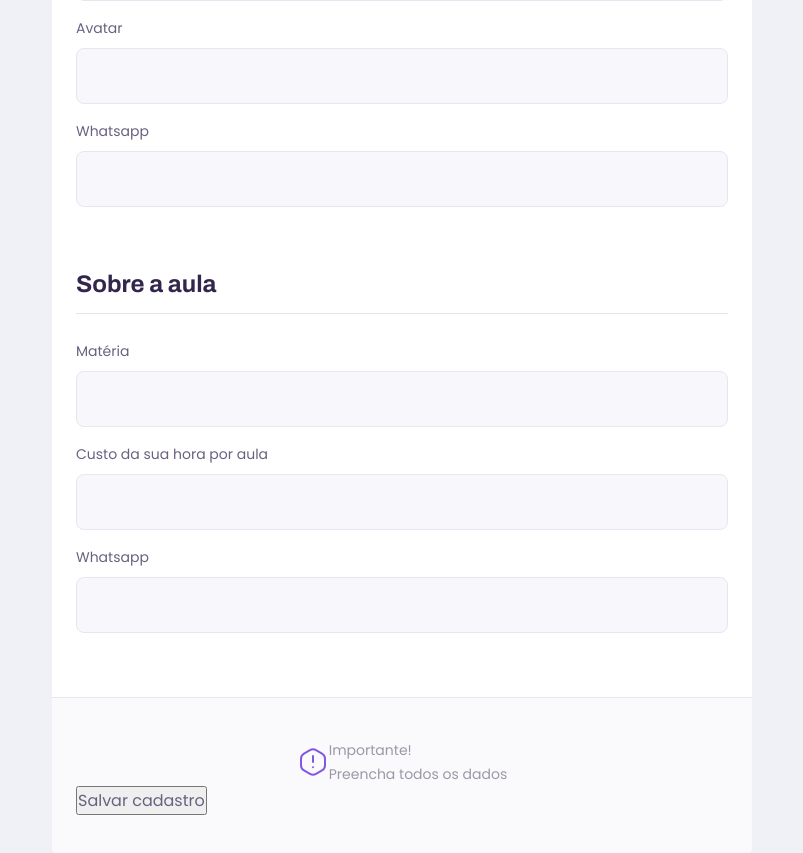
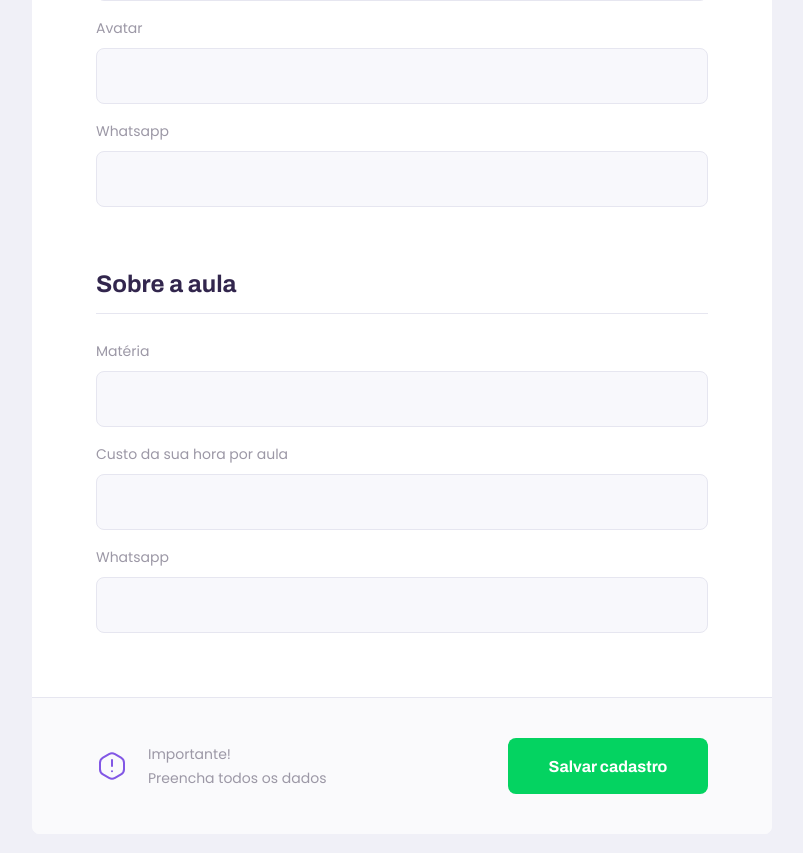
Before and after one commit to pleonardodp12/NLW2-projeto-proffy, a React (Create React App) app in the folder web/: page /give-classes in a window 1280 px wide. Shown: the part 527-1380 px from the top of the page, without its empty margins (238-1041 px from the left). Built offline with nearby package versions, Linux system fonts and the light colour scheme.

Commit message:
estilizacao do footer e media da pagina teacherForm

```diff
--- a/web/src/pages/TeacherForm/styles.css
+++ b/web/src/pages/TeacherForm/styles.css
@@ -38,6 +38,10 @@
   border-bottom: 1px solid var(--color-line-in-white);
 }
 
+#page-teacher-form main label {
+  color: var(--color-text-complement);
+}
+
 #page-teacher-form main footer {
   padding: 4rem 2.4rem;
   background: var(--color-box-footer);
@@ -53,3 +57,57 @@
   line-height: 2.4rem;
   color: var(--color-text-complement);
 }
+#page-teacher-form main footer img {
+  margin-right: 2rem;
+}
+
+#page-teacher-form main footer button {
+  width: 100%;
+  height: 5.6rem;
+  background: var(--color-secundary);
+  color: var(--color-button-text);
+  border: 0;
+  border-radius: 0.8rem;
+  cursor: pointer;
+  font: 700 1.6rem Archivo;
+  display: flex;
+  align-items: center;
+  justify-content: center;
+  text-decoration: none;
+  transition: background-color 0.2s;
+  margin-top: 3.2rem;
+}
+
+#page-teacher-form main footer button:hover {
+  background: var(--color-secundary-dark);
+}
+
+@media (min-width: 700px) {
+  #page-teacher-form {
+    max-width: 100vw;
+  }
+
+  #page-teacher-form .page-header .header-content {
+    margin-bottom: 0;
+  }
+
+  #page-teacher-form main fieldset {
+    padding: 0 6.4rem;
+  }
+
+  #page-teacher-form main footer {
+    padding: 4.0rem 6.4rem;
+    display: flex;
+    align-items: center;
+    justify-content: space-between;
+  }
+
+  #page-teacher-form main footer p {
+    justify-content: space-between;
+  }
+
+  #page-teacher-form main footer button {
+    width: 20rem;
+    margin-top: 0;
+  }
+}
```
